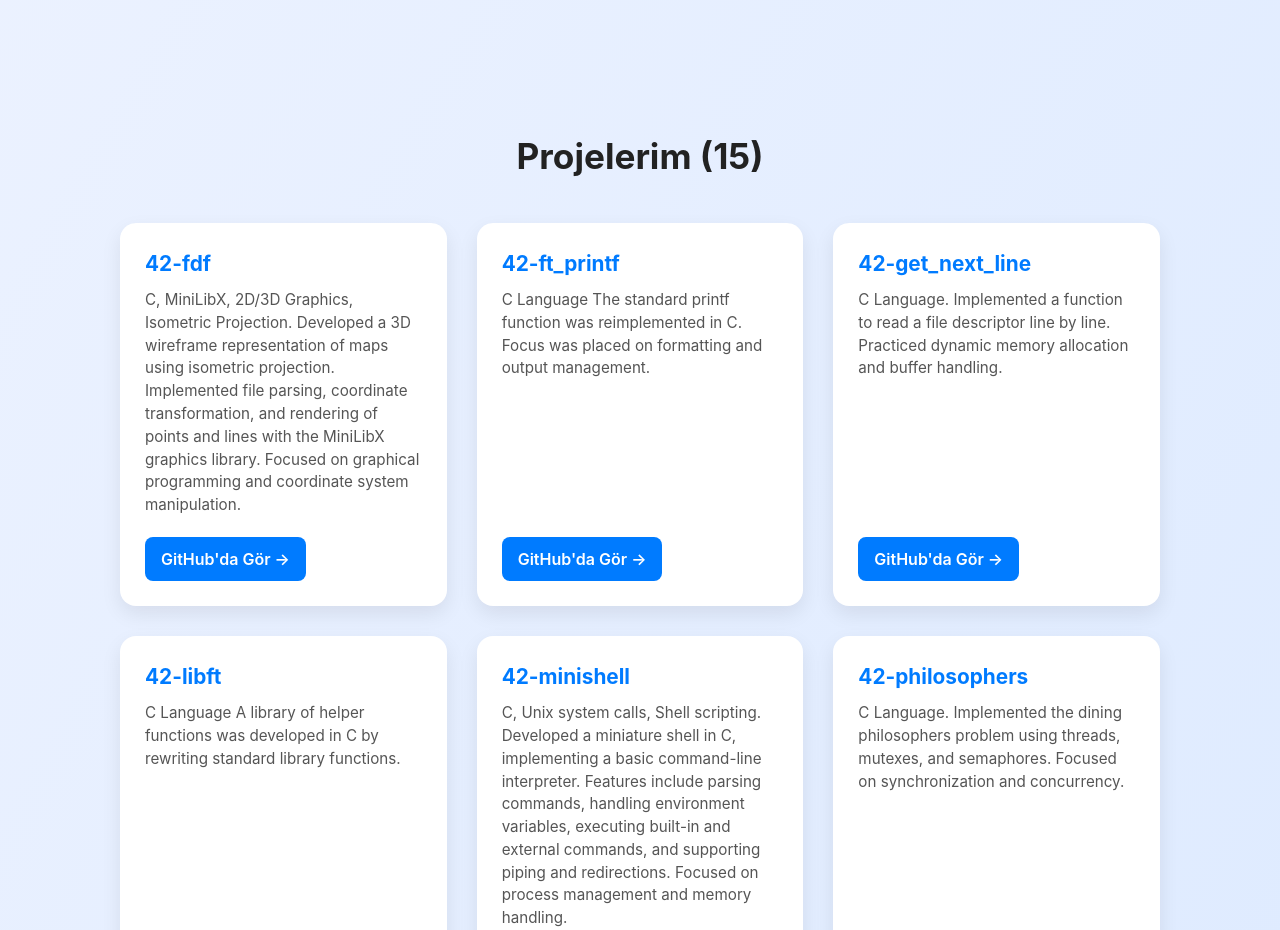
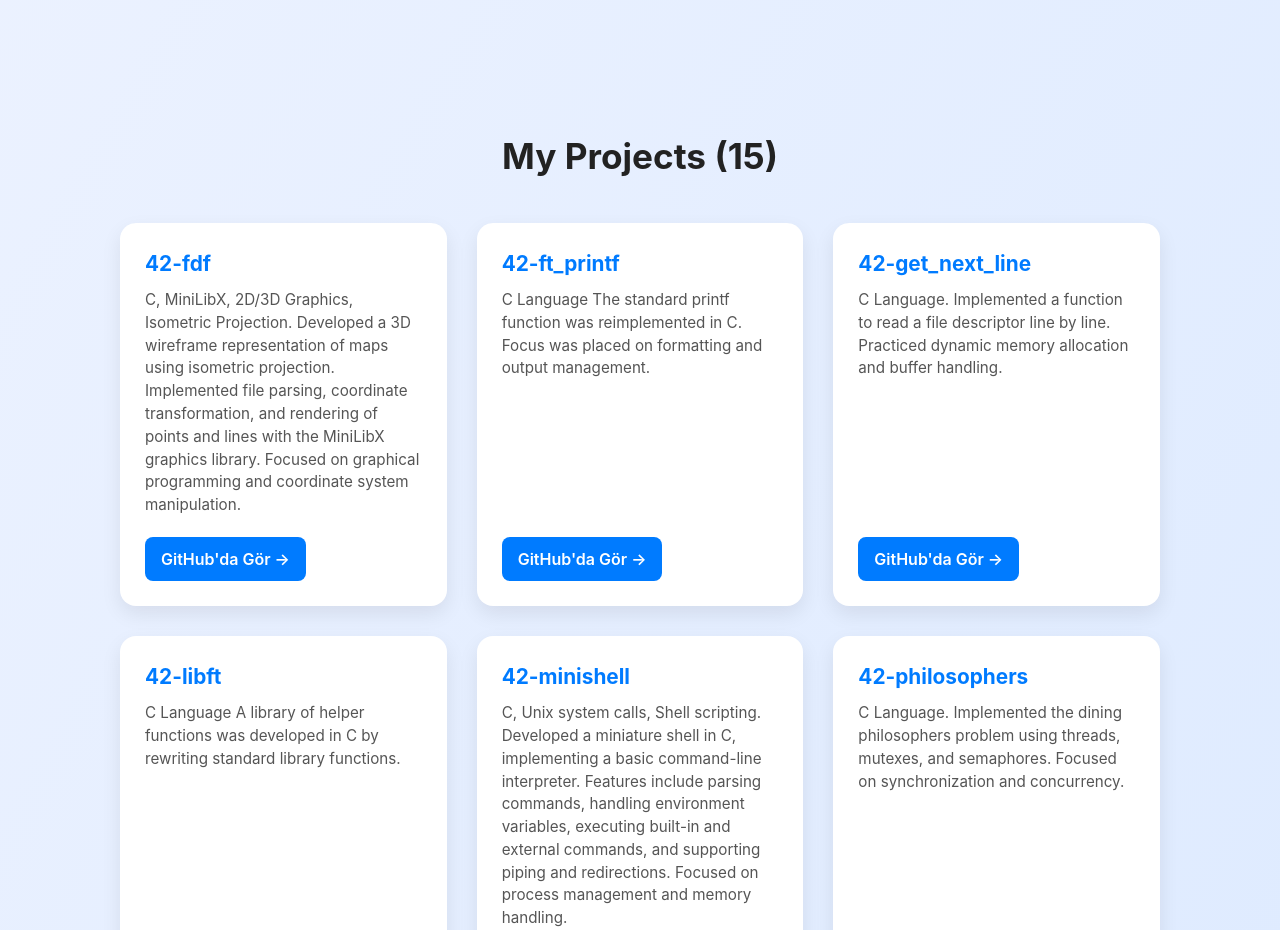
Before and after one commit to VedatZeybek/resume, a React (Vite) app: page / in a window 1280 px wide. Shown: the part 1300-2230 px from the top of the page. Built offline with nearby package versions, Linux system fonts and the light colour scheme.

Commit message:
css fixing

```diff
--- a/src/Projects.jsx
+++ b/src/Projects.jsx
@@ -59,7 +59,7 @@ const Projects = () => {
   return (
     <section id="projects">
     <div className="projects">
-      <h2>Projelerim ({projects.length})</h2>
+      <h2>My Projects ({projects.length})</h2>
       <div className="grid">
         {projects.map((project) => (
           <div key={project.id} className="card">
```
Also changed, not shown: 1 other file (tests, documents, lock files or other folders).
